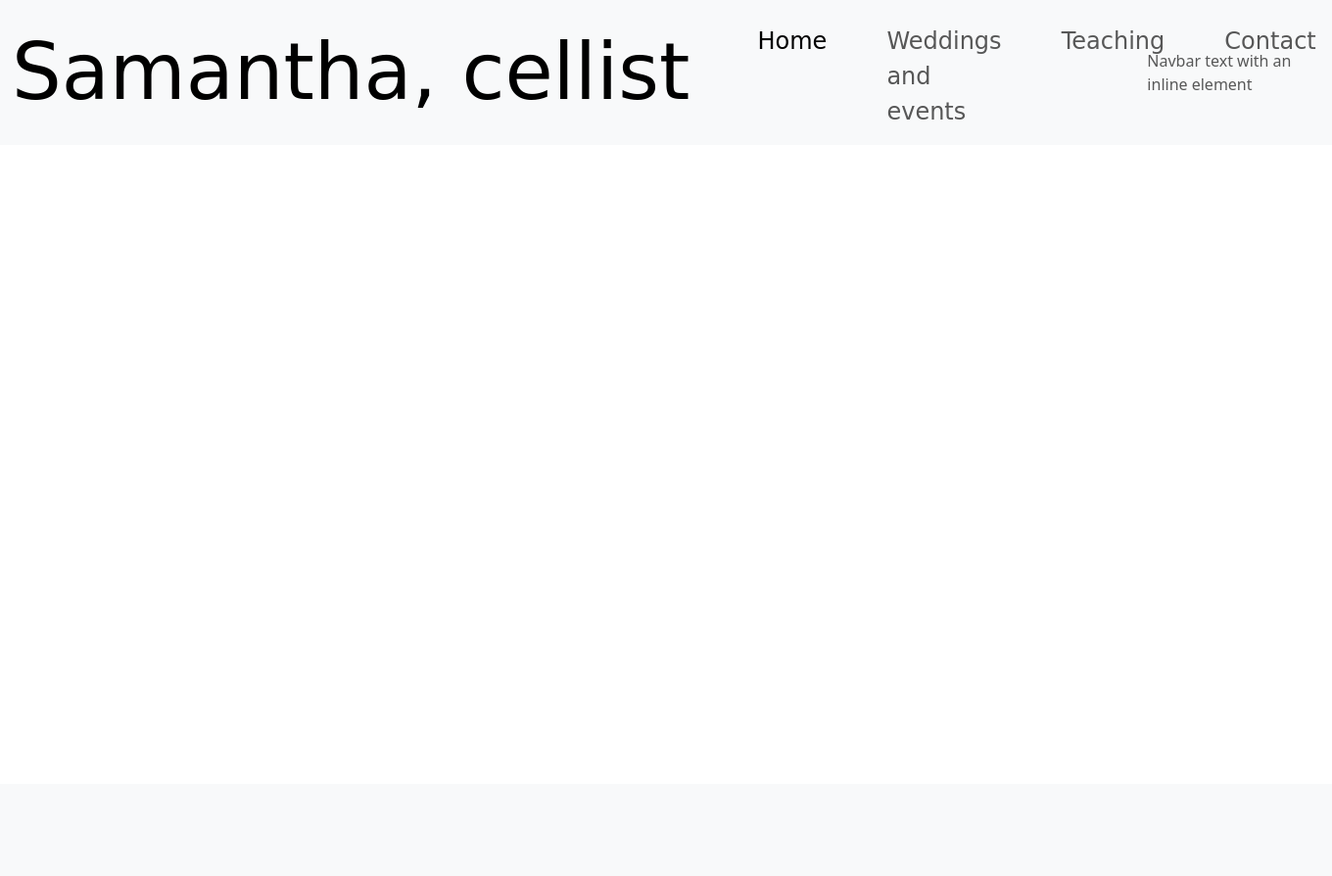
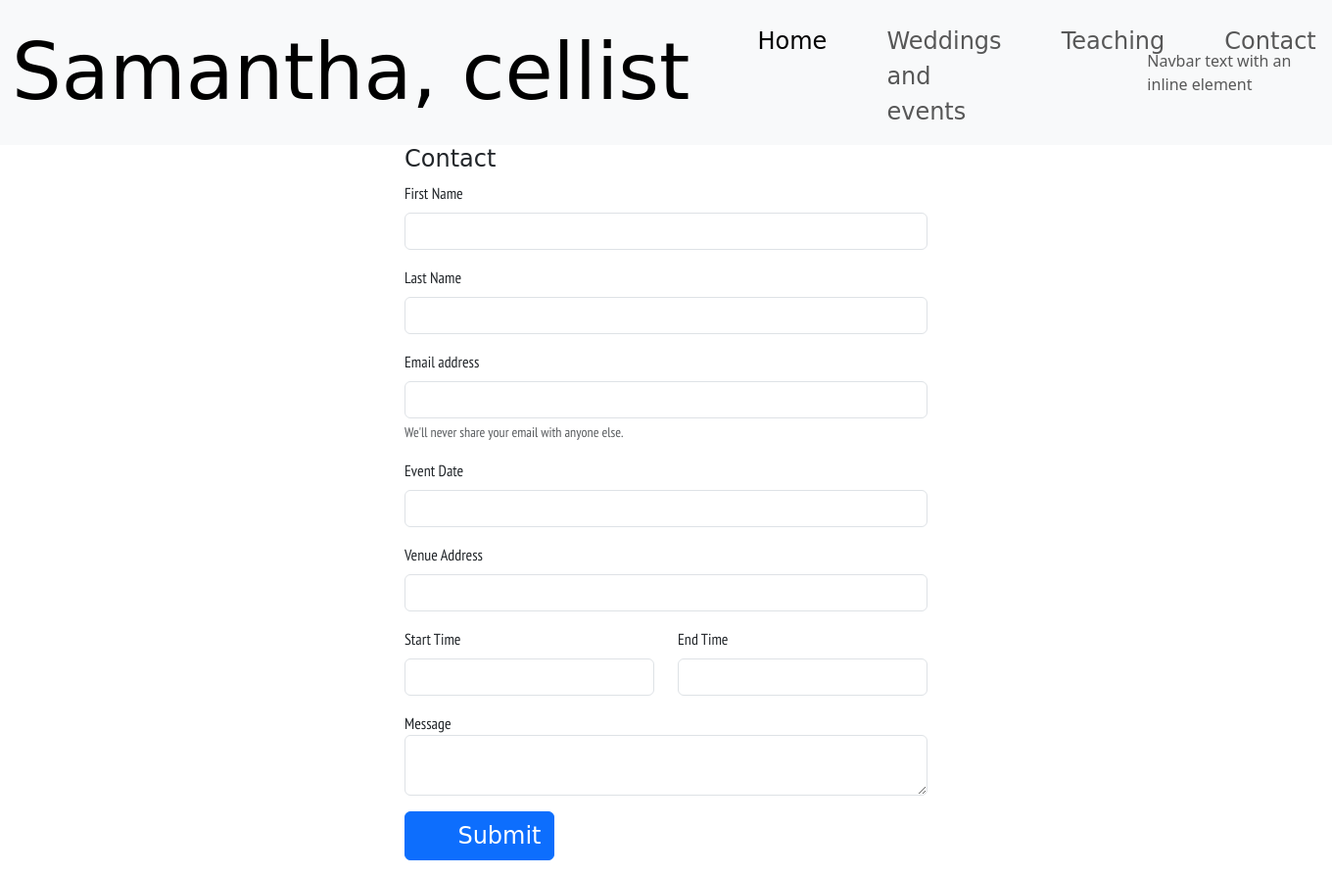
Before and after one commit to samcat437/Scello, a Flask app: page /contact in a window 1360 px wide. Shown: the whole page at 98% size. Before the commit the page ends 122 px from the top, so only its background shows below. Run offline with Flask 3, Linux system fonts and the light colour scheme; some web fonts are replaced.

Commit message:
added form html and styling

```diff
--- a/website/static/index.css
+++ b/website/static/index.css
@@ -3,12 +3,12 @@ a.navbar-brand {
     font-size: 5rem;
 }
 
-.nav-item, h1 {
+.nav-item, h1, .submit {
     font-family: 'Londrina Solid', cursive;
     padding-left: 10%;
     font-size: 1.5rem;
 }
 
-.home-about, .teaching-about, .weddings-about {
+.home-about, .teaching-about, .weddings-about, .contact-us {
     font-family: 'PT Sans Narrow', sans-serif;
 }
--- a/website/templates/contact.html
+++ b/website/templates/contact.html
@@ -1,3 +1,67 @@
 {% extends "base.html" %} {% block title %}Contact{% endblock %}
 {% block content%}
+
+<div class="container mb-3">
+    <div class="row position-relative">
+        <div class="col-6 position-absolute top-0 start-50 translate-middle-x">
+
+            <form class="contact-us">
+                <h1 class="p-0">Contact</h1>
+                <div class="input-field mb-3">
+                    <label for="first_name" class="form-label">First Name</label>
+                    <input id="first_name" name="first_name" minlength="3" maxlength="25" type="text"
+                        class="validate form-control" autocomplete="on">
+                </div>
+
+                <div class="input-field mb-3">
+                    <label for="last_name" class="form-label">Last Name</label>
+                    <input id="last_name" name="last_name" type="text" minlength="3" maxlength="25"
+                        class="validate form-control" autocomplete="on">
+                </div>
+
+                <div class="input-field mb-3">
+                    <label for="email" class="form-label">Email address</label>
+                    <input type="email" class="form-control" id="email" aria-describedby="emailHelp">
+                    <div id="emailHelp" class="form-text">We'll never share your email with anyone else.</div>
+                </div>
+
+                <div class="input-field mb-3">
+                    <i class="fas fa-calendar-alt"></i>
+                    <label for="wedding_date" class="form-label">Event Date</label>
+                    <input id="wedding_date" name="wedding_date" type="text" class="form-control validate"
+                        required>
+                </div>
+
+                <div class="input-field mb-3">
+                    <i class="fas fa-building"></i>
+                    <label for="venue" class="form-label">Venue Address</label>
+                    <input id="venue" name="venue" type="text" minlength="3" maxlength="25" class="form-control"
+                        required>
+                </div>
+
+                <div class="row">
+                    <div class="input-field col-6 mb-3">
+                        <i class="fas fa-hourglass-start"></i>
+                        <label class="form-label" for="start_time">Start Time</label>
+                        <input id="start_time" name="start_time" type="text" class="form-control validate" required>
+                    </div>
+
+                    <div class="input-field col-6 mb-3">
+                        <i class="fas fa-hourglass-end"></i>
+                        <label class="form-label" for="end_time">End Time</label>
+                        <input id="end_time" name="end_time" type="text" class="form-control validate" required>
+                    </div>
+                </div>
+
+                <div class="input-field mb-3">
+                    <label for="event_content">Message</label>
+                    <textarea id="event_content" name="event_content" class="form-control"
+                        required></textarea>
+                </div>
+
+                <button type="submit" class="mb-3 btn btn-primary submit">Submit</button>
+              </form>
+        </div>
+    </div>
+</div>
 {% endblock %}
--- a/website/templates/weddings.html
+++ b/website/templates/weddings.html
@@ -10,7 +10,7 @@
     <section>
         <div class="row">
             <div class="col-12 weddings-about">
-                <p>Samantha enjoys performing with Aderyn String Quartet since 2018. The cello’s role in a string quartet is often akin to a hybrid between the role of the bass guitar and the drums in a rock band. Since 2021, Samantha began performing solo for wedding ceremonies, drink receptions and wedding breakfasts and other formal events to enjoy playing the melody. She performs with custom backing tracks and as a duo with local musicians. Other duos are also possible with collaboration of other local highly skilled musician such as cello and piano, cello and guitar (acoustic but electric is also possible!), cello and harp and cello and violin.</p>
+                <p>Samantha enjoys performing with Aderyn String Quartet since 2018. The cello’s role in a string quartet is often akin to a hybrid between the role of the bass guitar and the drums in a rock band. In 2021, Samantha began performing solo for wedding ceremonies, drink receptions and wedding breakfasts and other formal events to enjoy playing the melody. She performs with custom backing tracks and as a duo with local musicians. Other duos are also possible with collaboration of other local highly skilled musician such as cello and piano, cello and guitar (acoustic but electric is also possible!), cello and harp and cello and violin.</p>
                 <p>Please get in touch for a free quote from Samantha. In addition to performing the music, she accommodates any repertoire request for your ceremony and can offer recommendations.</p>
                 <p>The cello is the instrument closest to the human voice!</p>
             </div>
@@ -18,8 +18,8 @@
     </section>
     <section>
         <div class="row">
-            <div class="col">
-                <a class="btn btn-primary" href="{{ url_for('views.contact')}}" role="button">Make an Enquiry</a>
+            <div class="col position-relative submit">
+                <a class="btn btn-primary position-absolute top-0 start-50 translate-middle-x" href="{{ url_for('views.contact')}}" role="button">Make an Enquiry</a>
             </div>
         </div>
     </section>
```
Also changed, not shown: website/templates/home.html (+12 -1 lines), website/templates/teaching.html (+12 -2 lines).
